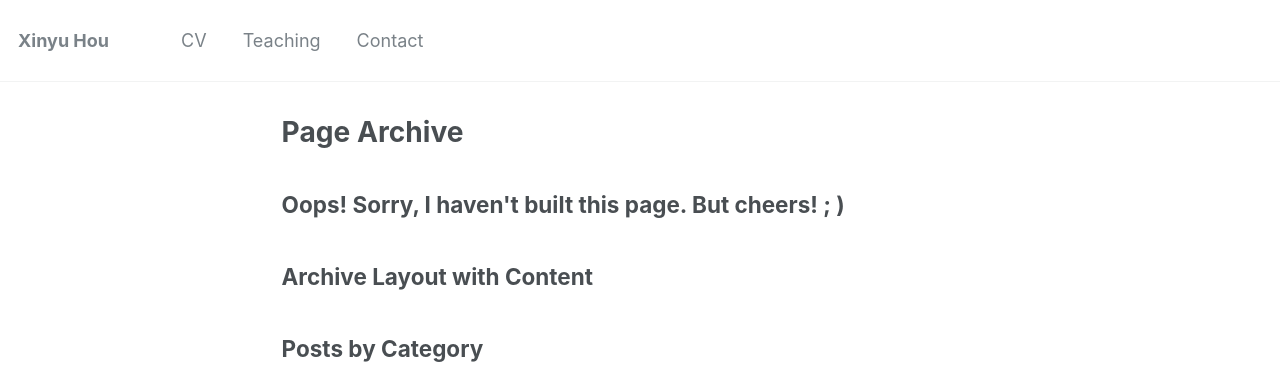
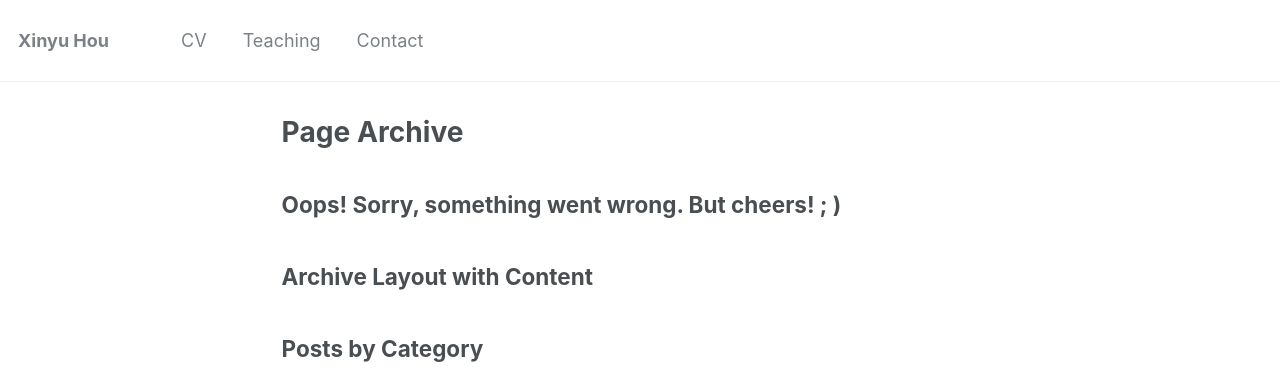
Before and after one commit to xinyuhou94/xinyuhou94.github.io, a Jekyll site: the page built from _pages/page-archive.html, in a window 1280 px wide. Shown: the top 385 px of the page. Built offline with Jekyll 4.4.1, drawn with Linux system fonts in a browser that asks for light colours.

Commit message:
Update 404.md

```diff
--- a/_pages/404.md
+++ b/_pages/404.md
@@ -1,5 +1,5 @@
 ---
-title: "Oops! Sorry, I haven't built this page.
+title: "Oops! Sorry, something went wrong.
 But cheers!  ; )
 "
 excerpt: "Page not found. Your pixels are in another canvas."
```
